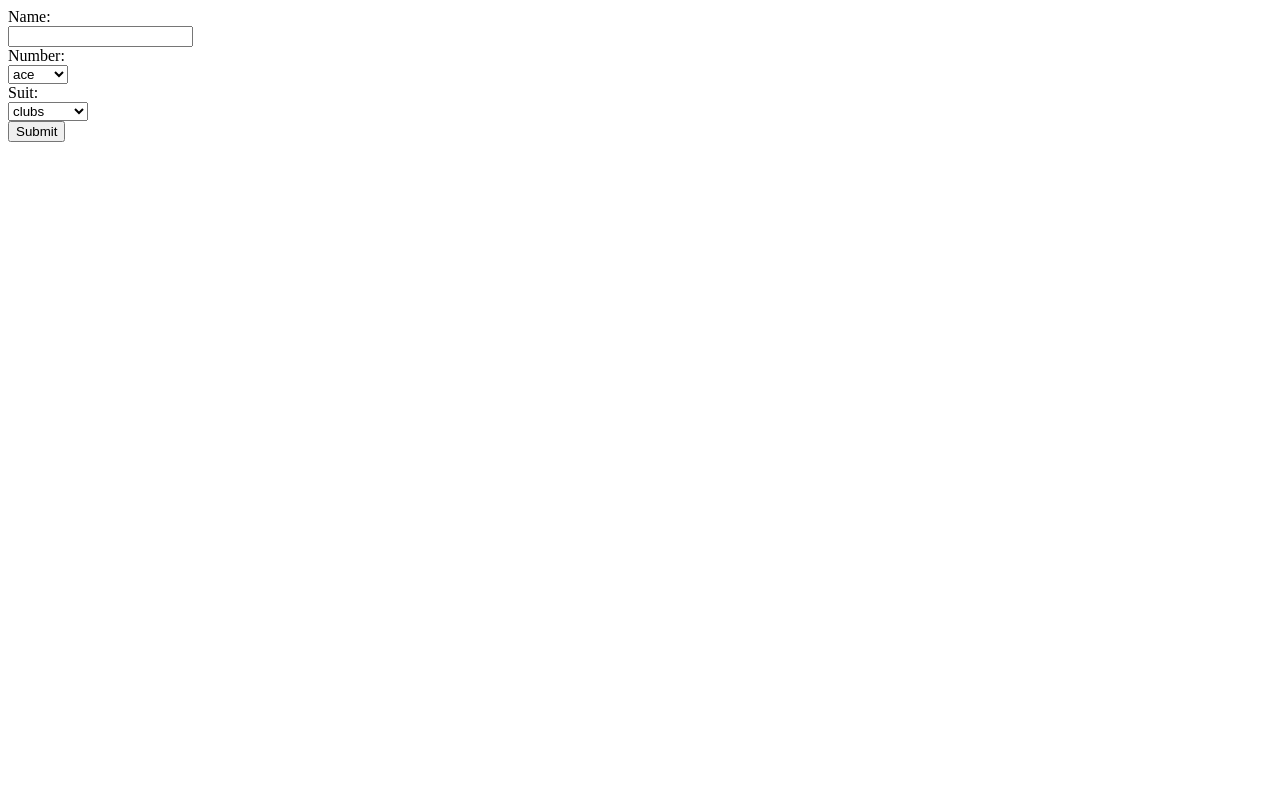
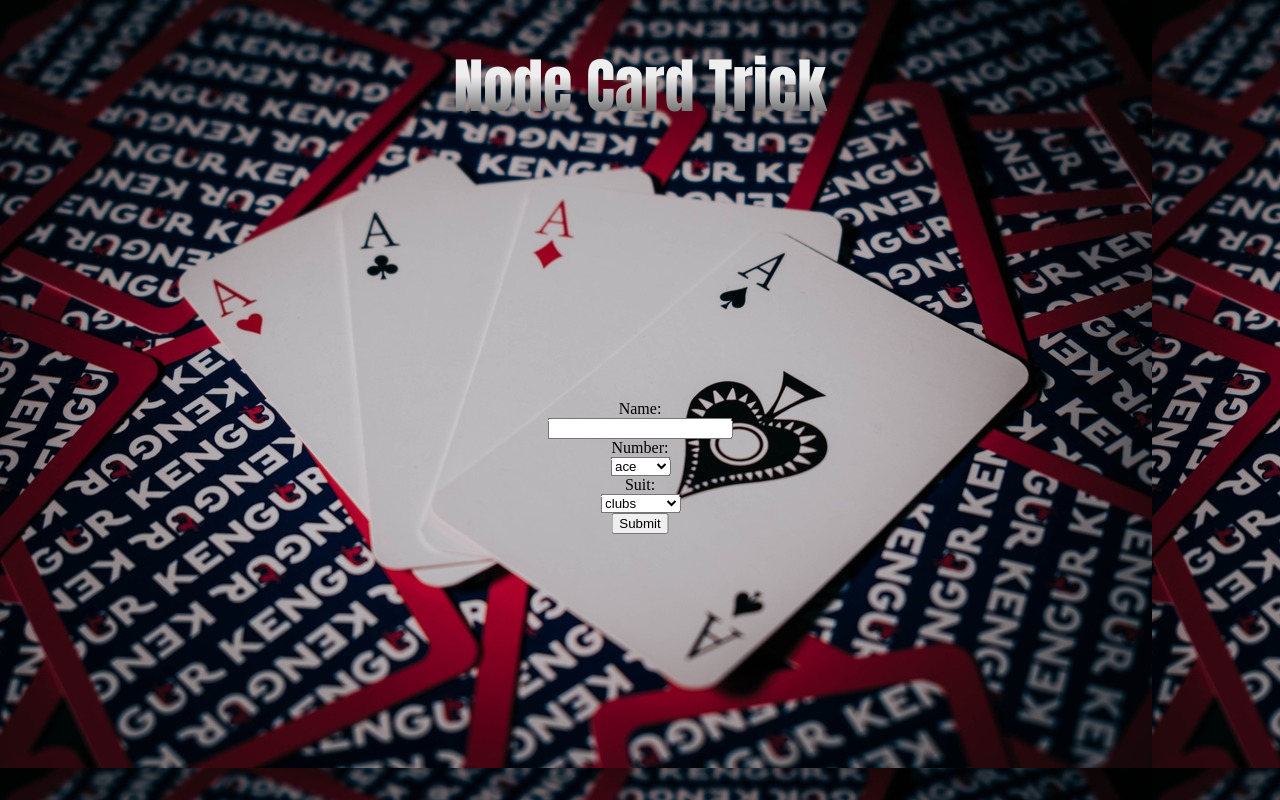
Before and after one commit to felipebomfim/NodeCardTrick, a website: page assets/secrets.html in a window 1280 px wide. Drawn offline with Linux system fonts and the light colour scheme.

Commit message:
Reorganized files and update the website layout

```diff
--- a/secrets.html
+++ b/assets/secrets.html
@@ -5,9 +5,10 @@
     <meta http-equiv="X-UA-Compatible" content="IE=edge">
     <meta name="viewport" content="width=device-width, initial-scale=1.0">
     <title>NodeCardTrick</title>
+    <link rel="stylesheet" href="styles.css"></link>
 </head>
 <body>
-
+    <h1>Node Card Trick</h1>
     <form action='/secret' method='post'>
         Name:<br>
         <input type="text" name="name"><br>
--- /dev/null
+++ b/assets/styles.css
@@ -0,0 +1,25 @@
+body{
+    background-image: url("background.jpg");
+}
+
+h1{
+    font-family: Impact, Haettenschweiler, 'Arial Narrow Bold', sans-serif;
+    text-align: center;
+    background: -webkit-linear-gradient(#eee 40%, #333);
+    -webkit-background-clip: text;
+    background-clip: text;
+    -webkit-text-fill-color: transparent;
+    font-size: 60px;
+}
+
+form {
+    text-align: center;
+    margin: 0;
+    position: absolute;
+    top: 50%;
+    left: 50%;
+    -ms-transform: translateY(-50%);
+    transform: translateY(-50%);
+    -ms-transform: translateX(-50%);
+    transform: translateX(-50%);
+}
```
Also changed, not shown: assets/background.jpg (added).
